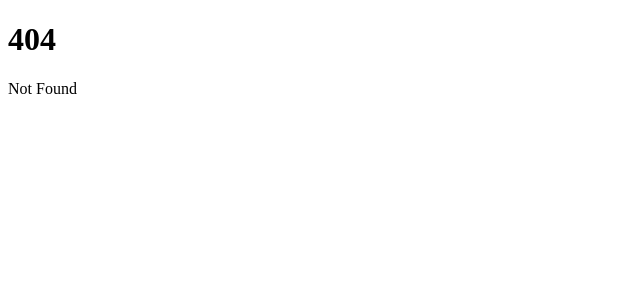
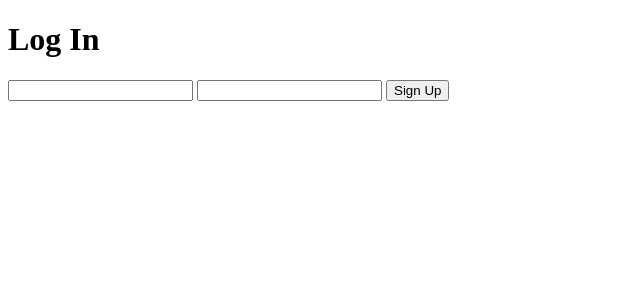
Before and after one commit to jonjampen/cyber-crusade, a SvelteKit app: page /login in a window 1280 px wide. Before the commit this address had no page. Shown: the top 300 px of the page, without its empty margins (0-640 px from the left). Built offline with nearby package versions, Linux system fonts and the light colour scheme.

Commit message:
Setting up user login with email and password

```diff
--- /dev/null
+++ b/src/routes/login/+page.svelte
@@ -0,0 +1,12 @@
+<script>
+    import { signUpUser } from "./singup"
+
+    let email, password;
+
+</script>
+    <h1>Log In</h1>
+    <form on:submit={signUpUser(email, password)} id="signUpForm">
+        <input type="text" name="email" id="signUpEmailInput" bind:value={email}>
+        <input type="password" name="password" id="signUpPasswordInput" bind:value={password}>
+        <button type="submit" id="signupSubmit">Sign Up</button>
+    </form>
--- /dev/null
+++ b/src/routes/login/singup.js
@@ -0,0 +1,18 @@
+import { getAuth, signInWithEmailAndPassword } from "firebase/auth";
+import { app } from "../initializeFirebase";
+
+
+export function signUpUser(email, password) {
+    const auth = getAuth(app);
+
+    signInWithEmailAndPassword(auth, email, password)
+    .then((userCredential) => {
+        console.log("Logged in")
+        const user = userCredential.user;
+    })
+    .catch((error) => {
+        const errorCode = error.code;
+        const errorMessage = error.message;
+        console.log(errorMessage)
+    });
+}
```
